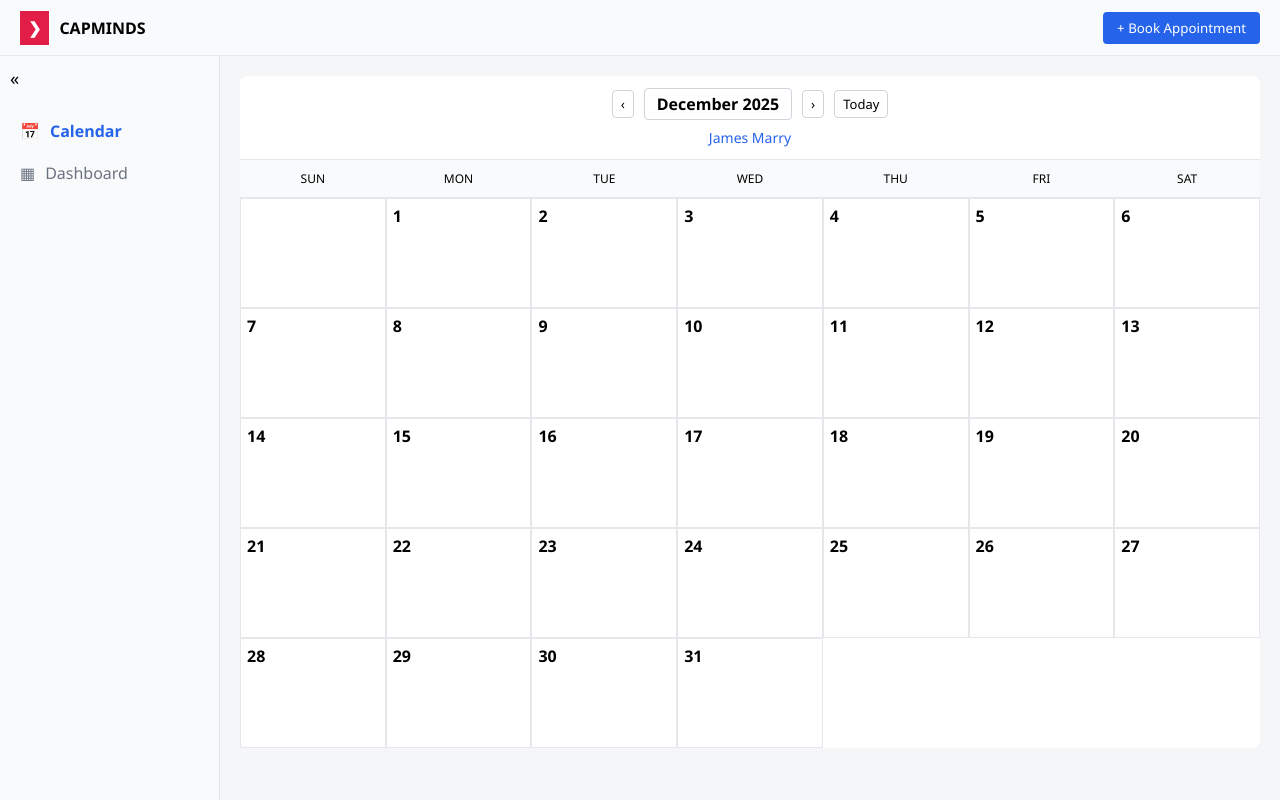
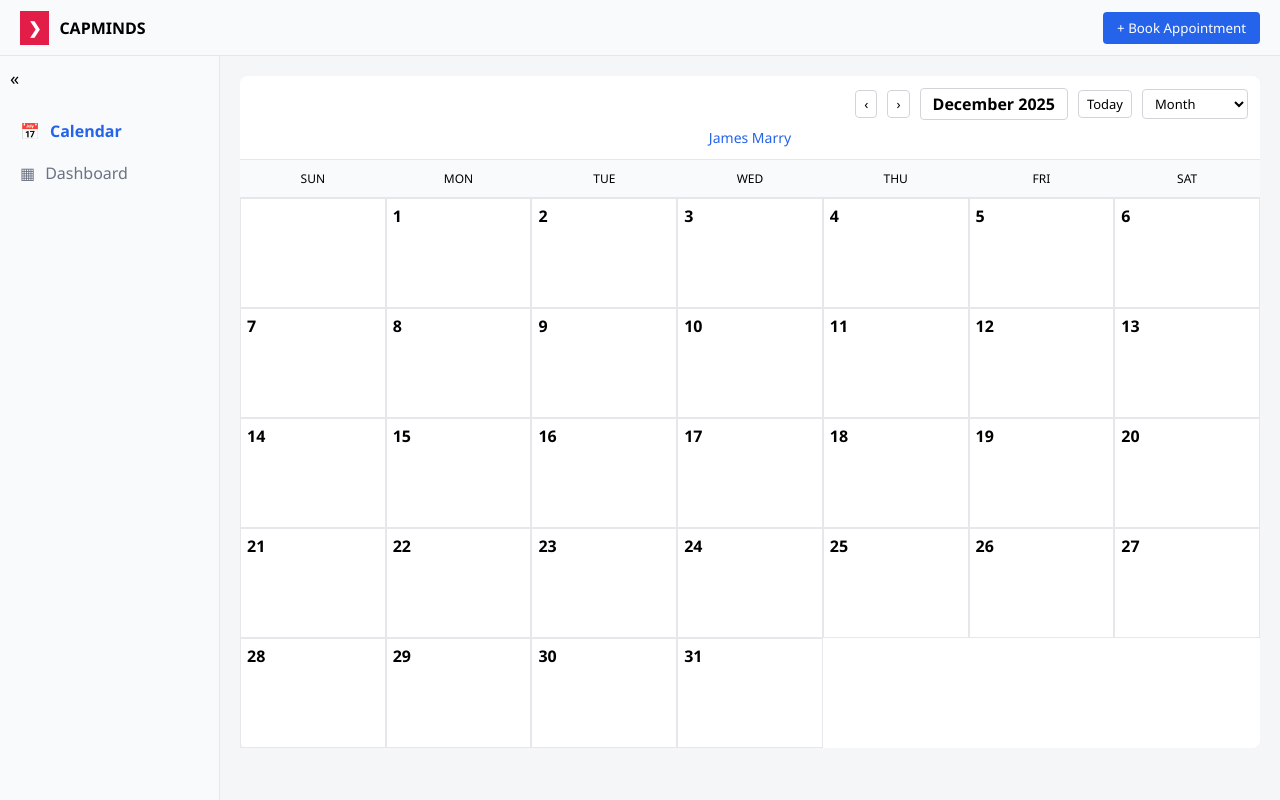
Before and after one commit to Roobak23/appointment-scheduler, a plain HTML site: page index.html in a window 1280 px wide. Drawn offline with Linux system fonts and the light colour scheme.

Commit message:
modified months to top-right

```diff
--- a/index.html
+++ b/index.html
@@ -39,17 +39,35 @@
       <!-- CALENDAR HEADER (FIXED) -->
       <div class="calendar-header">
 
-        <div class="calendar-controls">
-          <button id="prev">‹</button>
+        <div class="calendar-controls right-controls">
 
-          <div class="month-box">
-            <span id="monthLabel"></span>
-          </div>
+  <button id="prev">‹</button>
+  <button id="next">›</button>
 
-          <button id="next">›</button>
+  <div class="month-box">
+    <span id="monthLabel"></span>
+  </div>
 
-          <button id="today" class="today-btn">Today</button>
-        </div>
+  <button id="today" class="today-btn">Today</button>
+
+  <select id="monthSelect" class="month-dropdown">
+    <option value="">Month </option>
+    <option value="0">January</option>
+    <option value="1">February</option>
+    <option value="2">March</option>
+    <option value="3">April</option>
+    <option value="4">May</option>
+    <option value="5">June</option>
+    <option value="6">July</option>
+    <option value="7">August</option>
+    <option value="8">September</option>
+    <option value="9">October</option>
+    <option value="10">November</option>
+    <option value="11">December</option>
+  </select>
+
+</div>
+
 
         <div class="doctor-name">James Marry</div>
       </div>
--- a/script.js
+++ b/script.js
@@ -1,5 +1,6 @@
 const calendarEl = document.getElementById("calendar");
 const monthLabel = document.getElementById("monthLabel");
+const monthSelect = document.getElementById("monthSelect");
 const modal = document.getElementById("modal");
 const form = document.getElementById("form");
 const tableBody = document.getElementById("tableBody");
@@ -28,6 +29,7 @@ collapseBtn.onclick = () => {
   sidebar.classList.toggle("collapsed");
   collapseBtn.textContent = sidebar.classList.contains("collapsed") ? "»" : "«";
 };
+
 
 /* CALENDAR */
 function renderCalendar() {
@@ -110,6 +112,14 @@ form.onsubmit = e => {
 prev.onclick = () => { current.setMonth(current.getMonth() - 1); renderCalendar(); };
 next.onclick = () => { current.setMonth(current.getMonth() + 1); renderCalendar(); };
 today.onclick = () => { current = new Date(); renderCalendar(); };
+monthSelect.onchange = () => {
+  if (monthSelect.value !== "") {
+    current.setMonth(parseInt(monthSelect.value));
+    renderCalendar();
+    monthSelect.value = ""; // reset to Month ▼
+  }
+};
+
 
 renderCalendar();
 renderTable();
--- a/styles.css
+++ b/styles.css
@@ -252,3 +252,16 @@ th, td {
   padding: 6px 12px;
   border-radius: 4px;
 }
+/* RIGHT CONTROLS */
+.right-controls {
+  justify-content: flex-end;
+}
+
+.month-dropdown {
+  border: 1px solid #d1d5db;
+  border-radius: 4px;
+  padding: 4px 8px;
+  background: white;
+  cursor: pointer;
+  font-size: 13px;
+}
```
